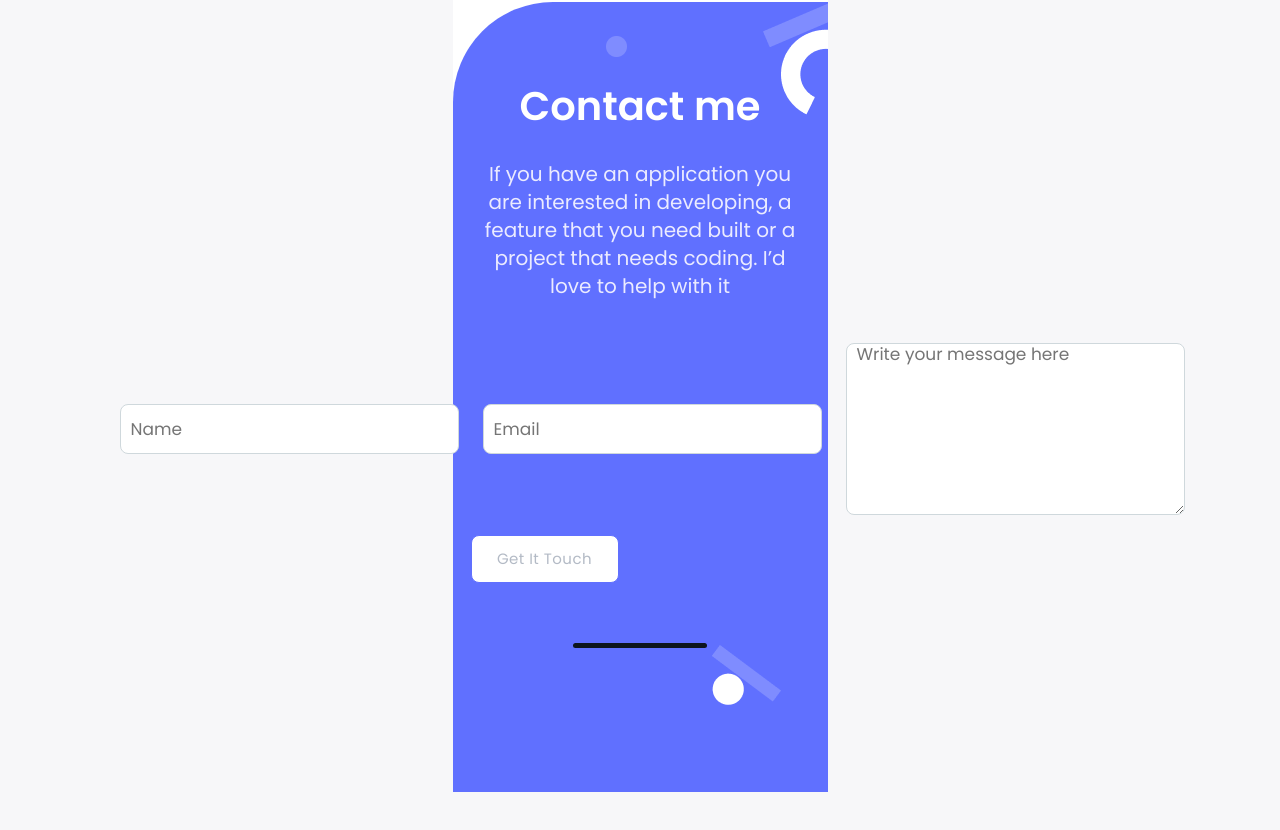
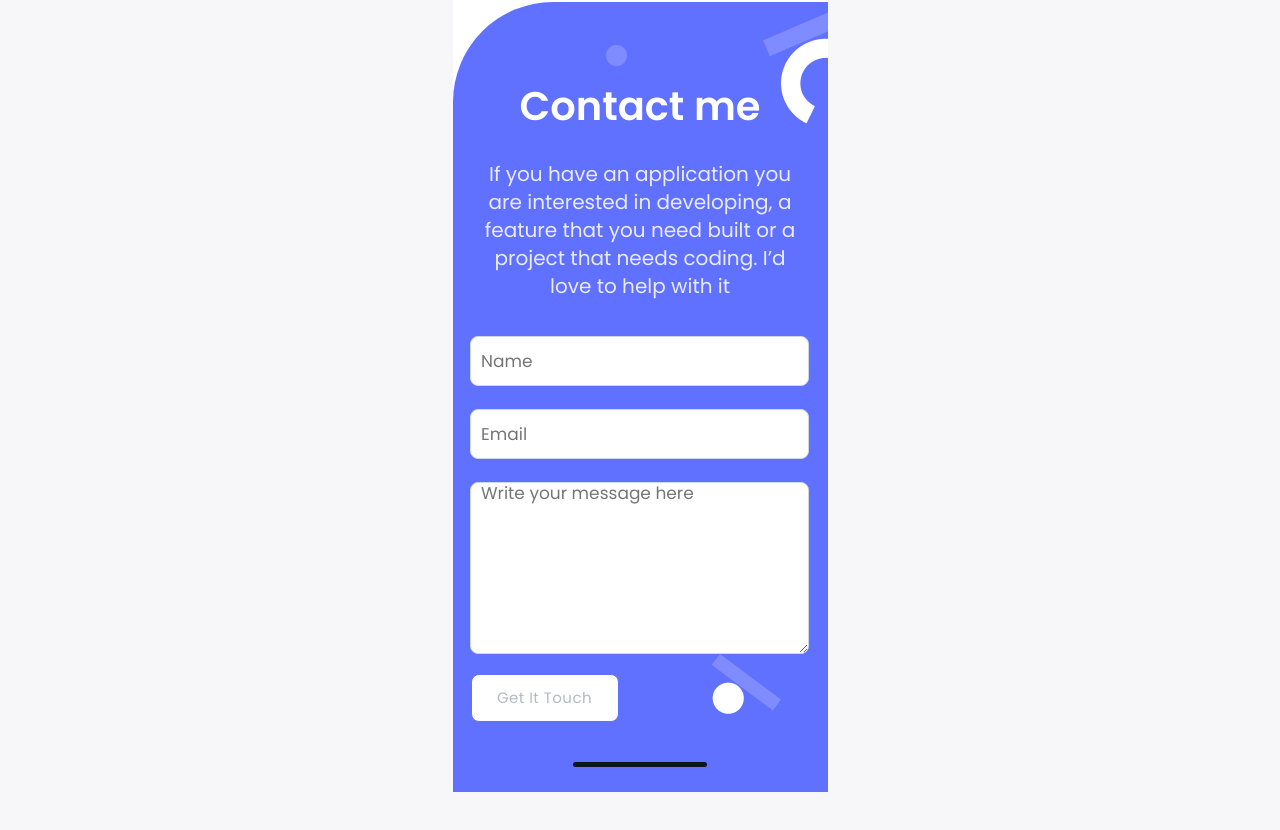
Before and after one commit to Kelvin-Ben/mobile-version-portfolio, a website: page index.html in a window 1280 px wide. Shown: the part 4775-5605 px from the top of the page. Drawn offline with Linux system fonts and the light colour scheme.

Commit message:
Add properties to the changes made in contact me section

```diff
--- a/style.css
+++ b/style.css
@@ -494,7 +494,7 @@ button {
   margin-top: -160px;
   background-image: url(./images/contact-shapes.png);
   background-repeat: no-repeat;
-  background-position-y: 0;
+  background-position-y: 9px;
   background-position-x: 153px;
 }
 
@@ -533,6 +533,15 @@ button {
   margin-top: 53px;
 }
 
+.fields {
+  display: flex;
+  flex-direction: column;
+
+  /* margin: 0 auto; */
+  margin-left: -7px;
+  margin-right: 18px;
+}
+
 .username {
   margin: 10px auto;
   width: 327px;
@@ -547,6 +556,14 @@ button {
   font-size: 17px;
   line-height: 20px;
   color: #172b4d;
+}
+
+.input {
+  margin-top: 3px;
+}
+
+#id {
+  padding: 5px;
 }
 
 #sms {
@@ -569,15 +586,13 @@ button {
   color: #fff;
   transition-duration: 0.05s;
   font-weight: bold;
-
-  /* width: auto; */
 }
 
 .bar {
   width: auto;
   height: 35px;
   display: flex;
-  margin-top: 50px;
+  margin-top: 30px;
 }
 
 #bar {
```
